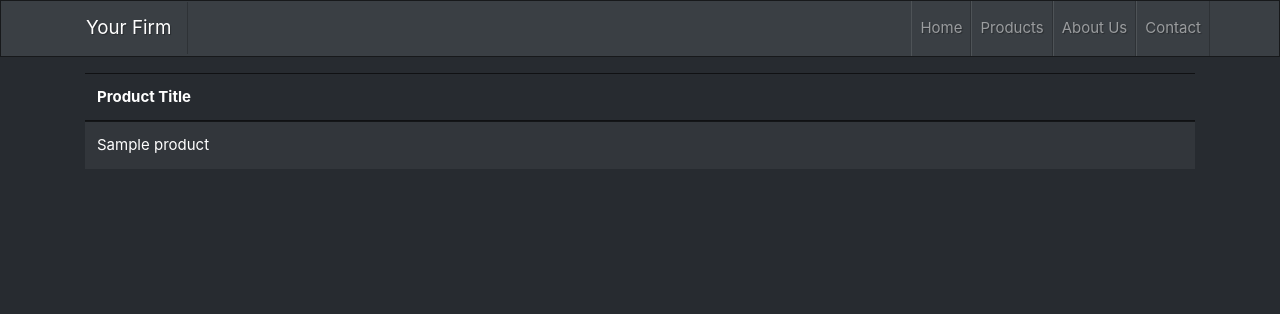
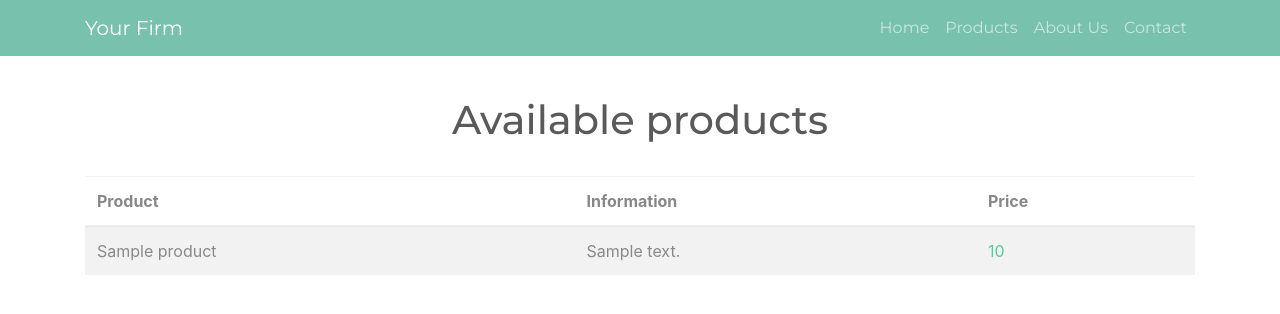
Before and after one commit to gornik02/PracaZaliczeniowaPHPSymf, a Symfony app: template templates/products/index.html.twig in a window 1280 px wide. Shown: the top 314 px of the page. Run offline with Twig, Linux system fonts and the light colour scheme; the template is opened without the code that fills it: most values are stand-ins (such as "Sample title", 1, 10 or a date in 2020); some libraries are stand-ins or nearby versions.

Commit message:
html update and prodcut entity fix

```diff
--- a/src/Entity/Product.php
+++ b/src/Entity/Product.php
@@ -54,7 +54,7 @@ class Product
 
     public function setName(string $name): self
     {
-        $this->title = $name;
+        $this->name = $name;
 
         return $this;
     }
--- a/templates/base.html.twig
+++ b/templates/base.html.twig
@@ -3,7 +3,7 @@
     <head>
         <meta charset="UTF-8">
         <title>{% block title %}Welcome!{% endblock %}</title>
-        <link rel="stylesheet" href="https://bootswatch.com/4/slate/bootstrap.min.css">
+        <link rel="stylesheet" href="https://bootswatch.com/4/minty/bootstrap.min.css">
         {% block stylesheets %}{% endblock %}
     </head>
     <body>
--- a/templates/products/index.html.twig
+++ b/templates/products/index.html.twig
@@ -4,18 +4,27 @@
 
 {% block body %}
     {% if products %}
+        <br />
+        <h1 class="display-5 text-center">Available products</h1>
+        <br />
         <table id="products" class="table table-striped">
             <thead>
                 <tr>
-                    <th>Product Title</th>
+                    <th>Product</th>
+                    <th>Information</th>
+                    <th>Price</th>
                 </tr>
             </thead>
             <tbody>
-                {% for product in products %}
+            {% for product in products %}
+                {% if product.published and product.count > 0 %}
                     <tr>
                         <td>{{ product.name }}</td>
+                        <td>{{ product.content | raw }}</td>
+                        <td class="text-success">{{ product.price }}</td>
                     </tr>
-                {% endfor %}
+                {% endif %}
+            {% endfor %}
             </tbody>
         </table>
     {% else %}
```
